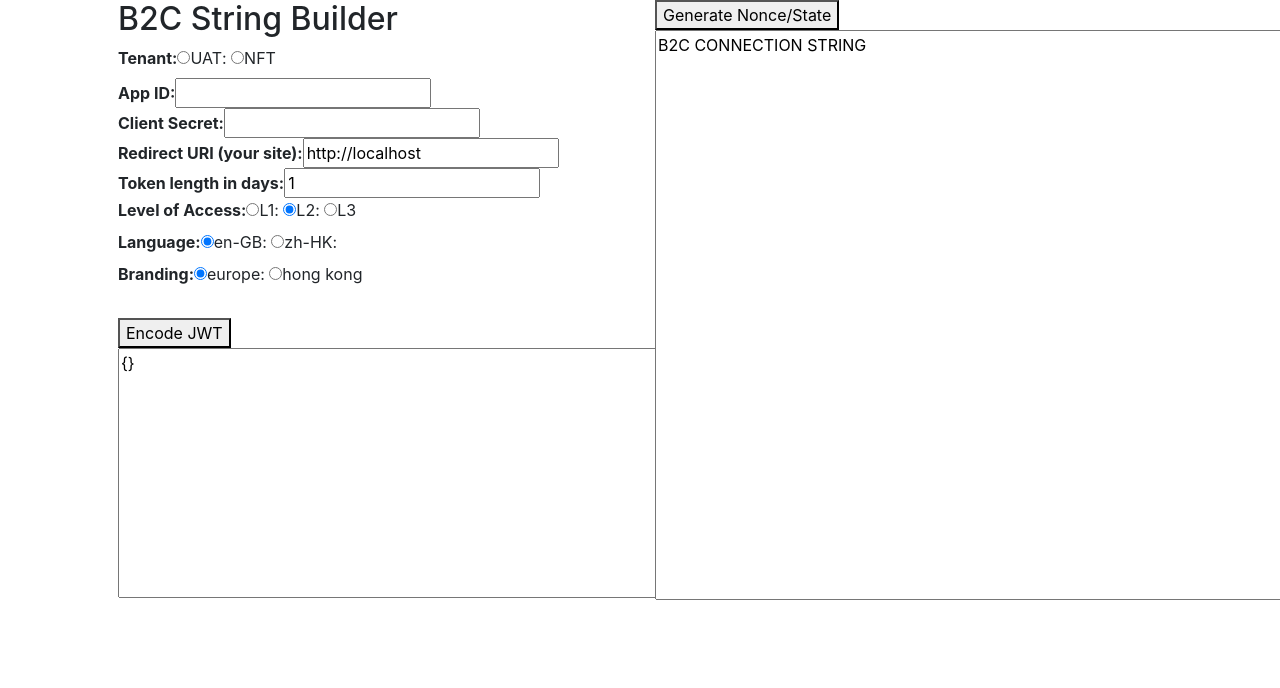
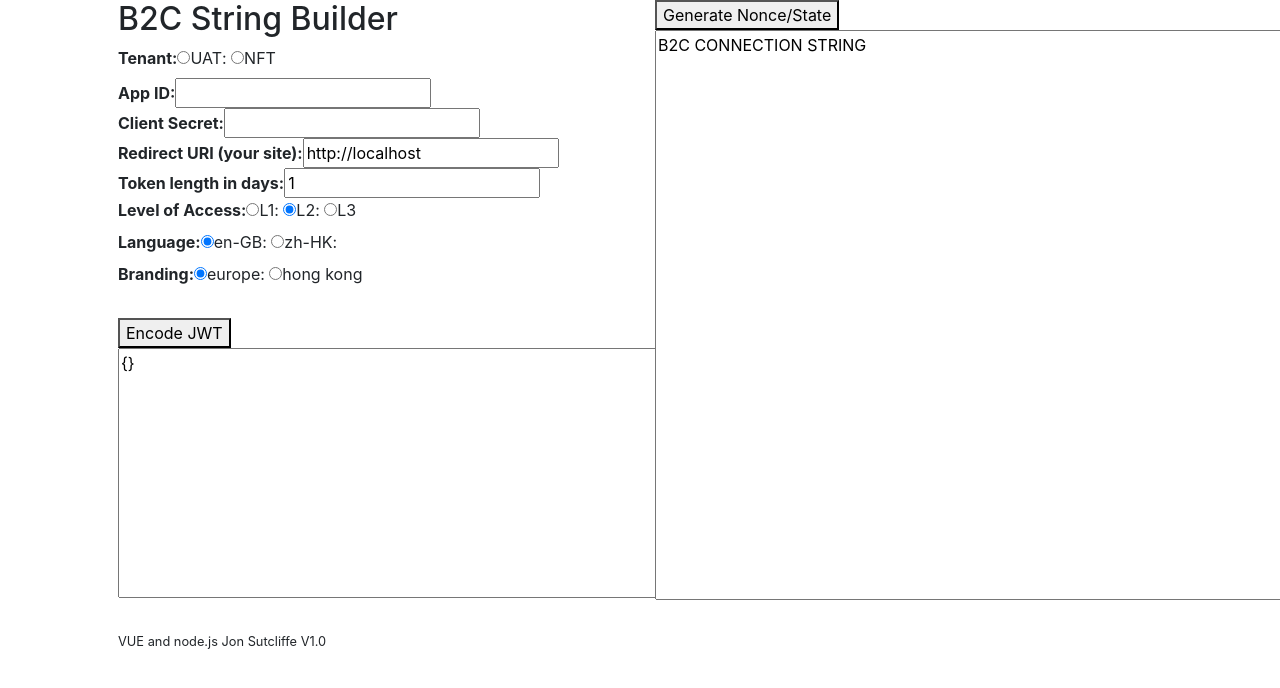
Before and after one commit to jonnylawrence/b2crequestchecker, a Vue app: page / in a window 1280 px wide. Shown: the top 688 px of the page. Built offline with nearby package versions, Linux system fonts and the light colour scheme.

Commit message:
addedmyname

```diff
--- a/src/components/StringBuilder.vue
+++ b/src/components/StringBuilder.vue
@@ -57,6 +57,9 @@
 				<br />
 				<button class="default" v-on:click="encodeJWT">Encode JWT</button>
 				<textarea v-model="textbox" cols="60" style="height: 250px;"></textarea>
+				<br />
+				<br />
+				<small>VUE and node.js Jon Sutcliffe V1.0</small>
 			</div>
 			<div class="col-6">
 				<button class="default" v-on:click="randomstring">Generate Nonce/State</button>
```
